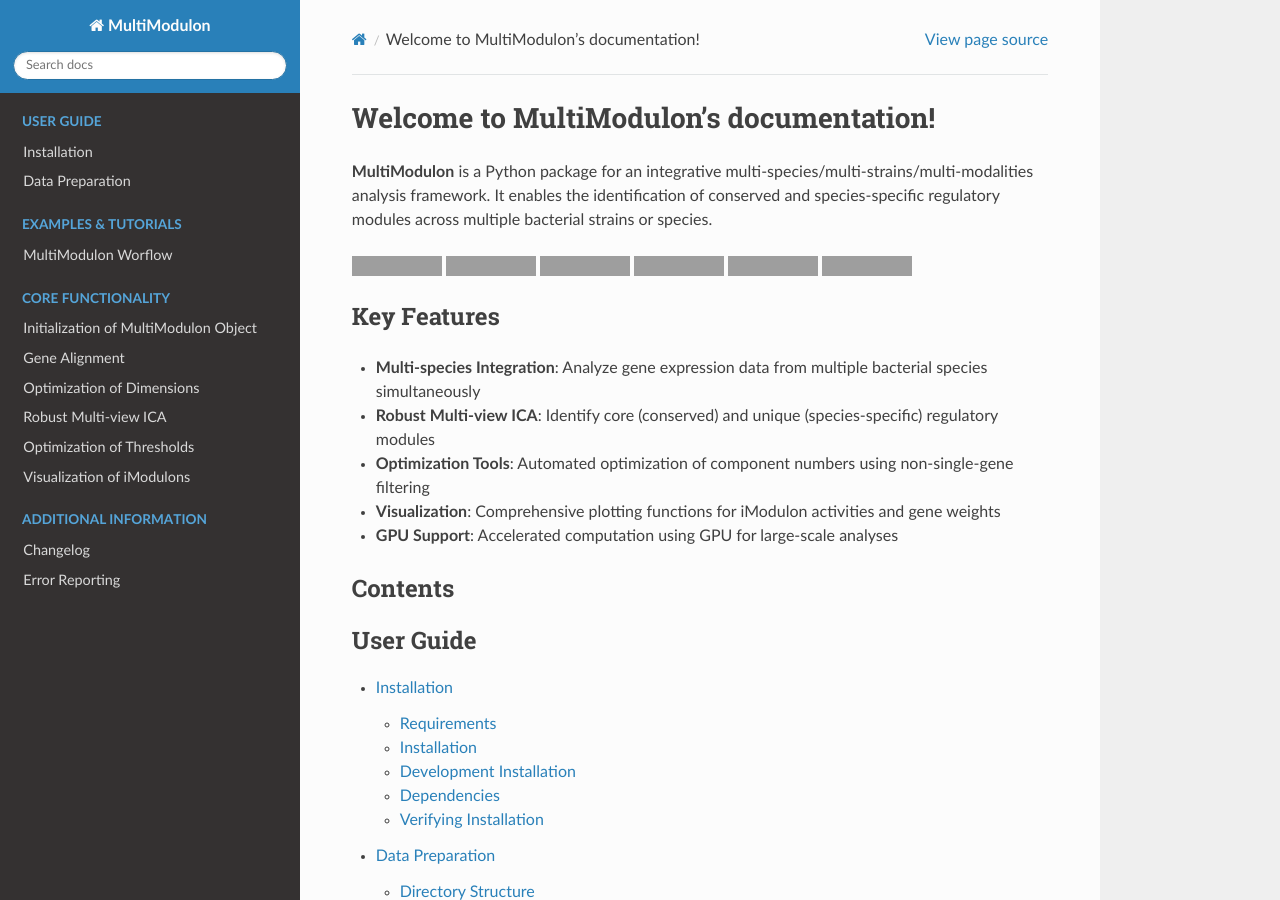
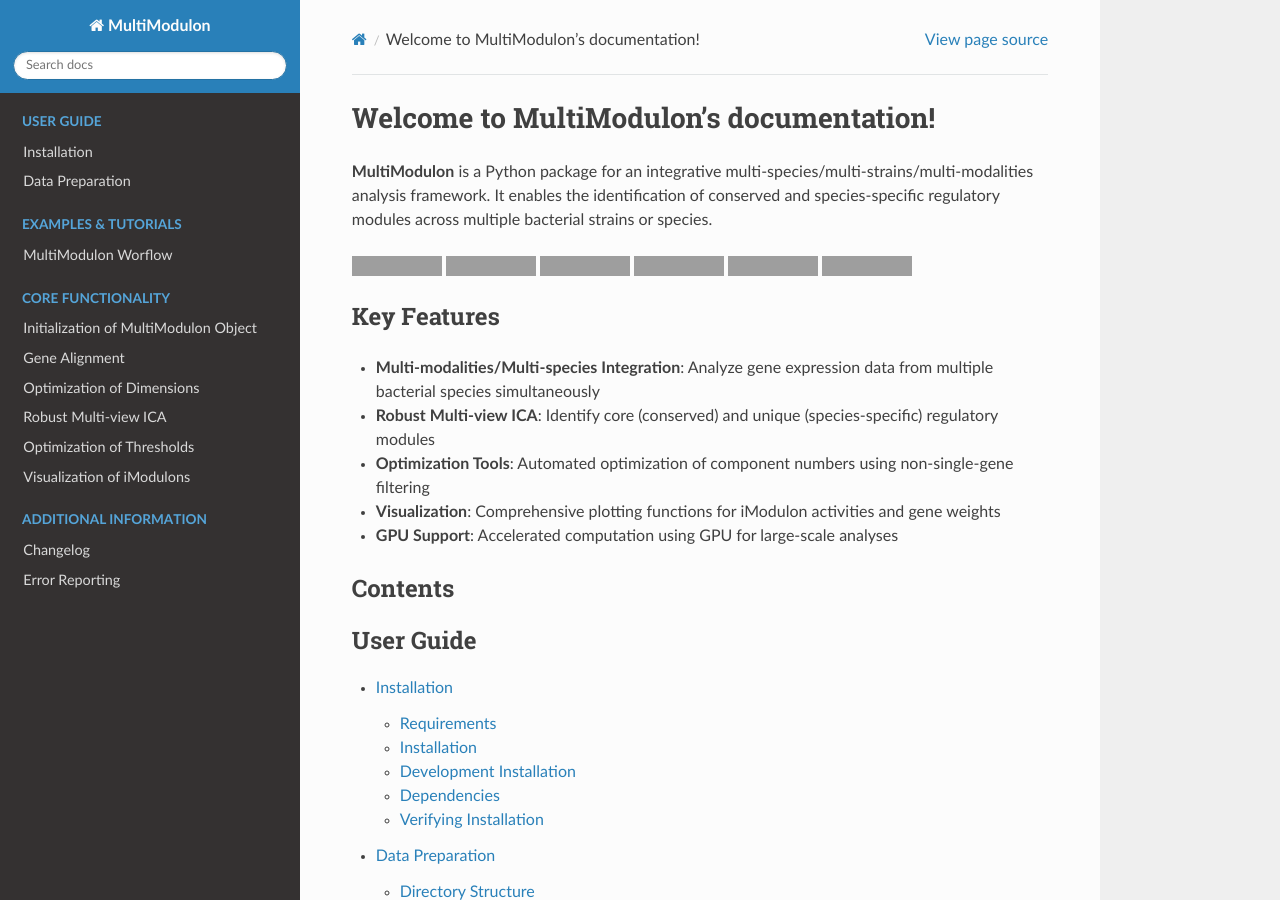
Before and after one commit to Gaoyuan-Li/multimodulon, a Sphinx documentation site: the page built from docs/index.rst, in a window 1280 px wide and 900 px high, cut to the strip 0-900 px from the top of the window. Built offline with Sphinx 7.4.7 and the Read the Docs theme 3.1.0, drawn with Linux system fonts in a browser that asks for light colours; pages that are not in the unit, such as notebooks, are missing from menus; grey boxes are pictures that could not be loaded.

Commit message:
Update index.rst

```diff
--- a/docs/index.rst
+++ b/docs/index.rst
@@ -32,7 +32,7 @@ Welcome to MultiModulon's documentation!
 Key Features
 ------------
 
-* **Multi-species Integration**: Analyze gene expression data from multiple bacterial species simultaneously
+* **Multi-modalities/Multi-species Integration**: Analyze gene expression data from multiple bacterial species simultaneously
 * **Robust Multi-view ICA**: Identify core (conserved) and unique (species-specific) regulatory modules
 * **Optimization Tools**: Automated optimization of component numbers using non-single-gene filtering
 * **Visualization**: Comprehensive plotting functions for iModulon activities and gene weights
```
